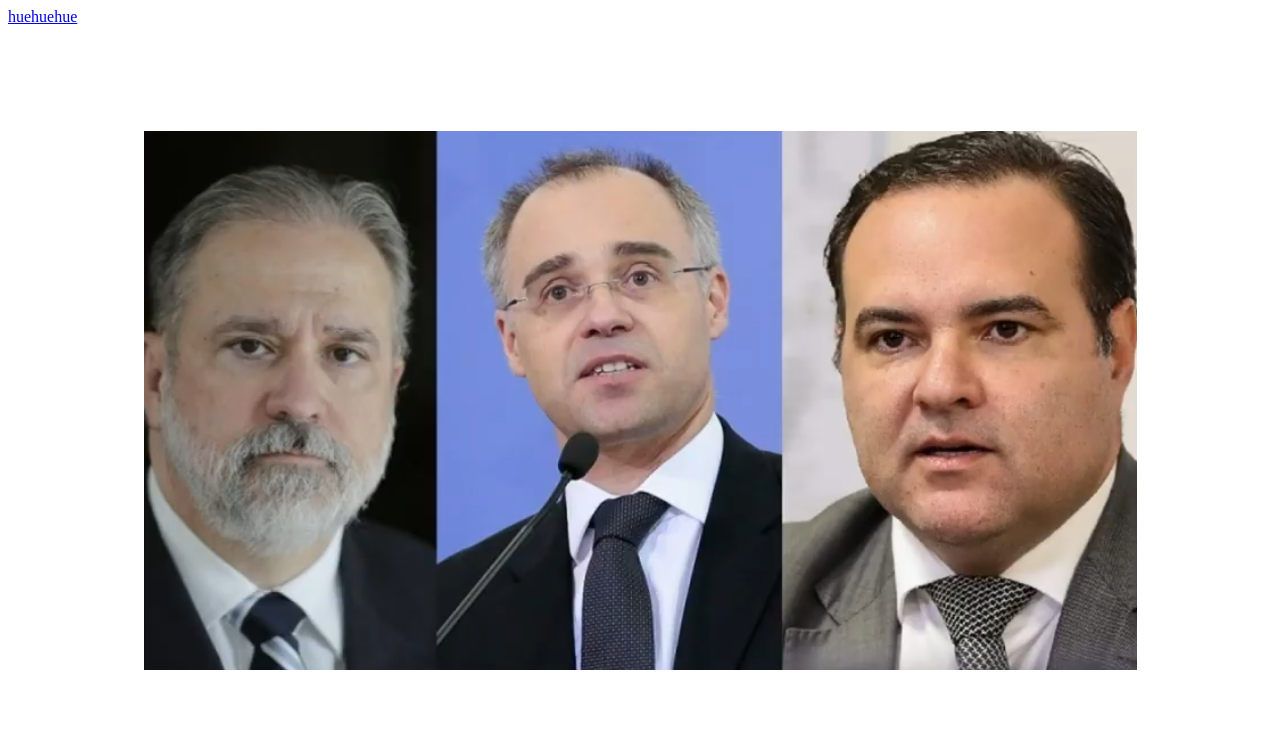
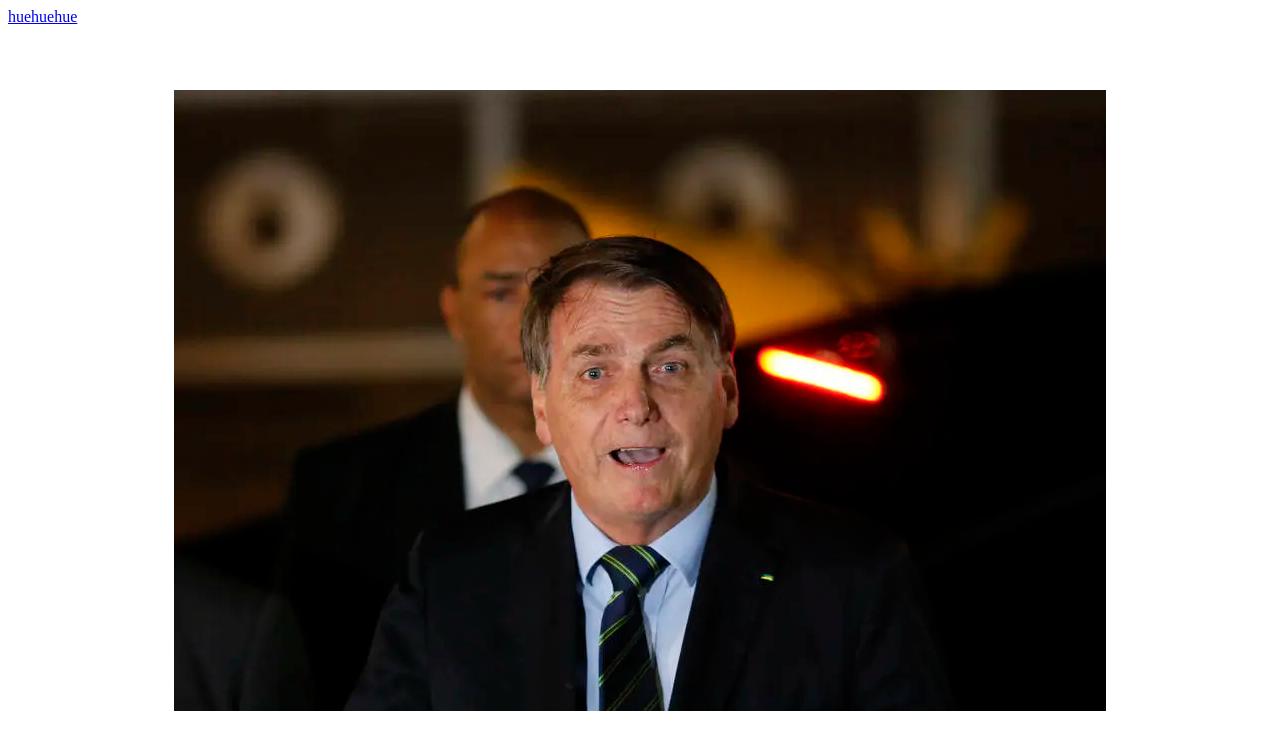
Before and after one commit to terrivelmenteevangelicos/raxflix.github.io, a plain HTML site: page index.html in a window 1280 px wide. Drawn offline with Linux system fonts and the light colour scheme.

Commit message:
Update index.html

```diff
--- a/index.html
+++ b/index.html
@@ -3,7 +3,7 @@
    html {
       width:100%;
       height:100%;
-      background:url(bo3.png) center center no-repeat;
+      background:url(bo2.png) center center no-repeat;
    }
 </style>
 <body>
```
